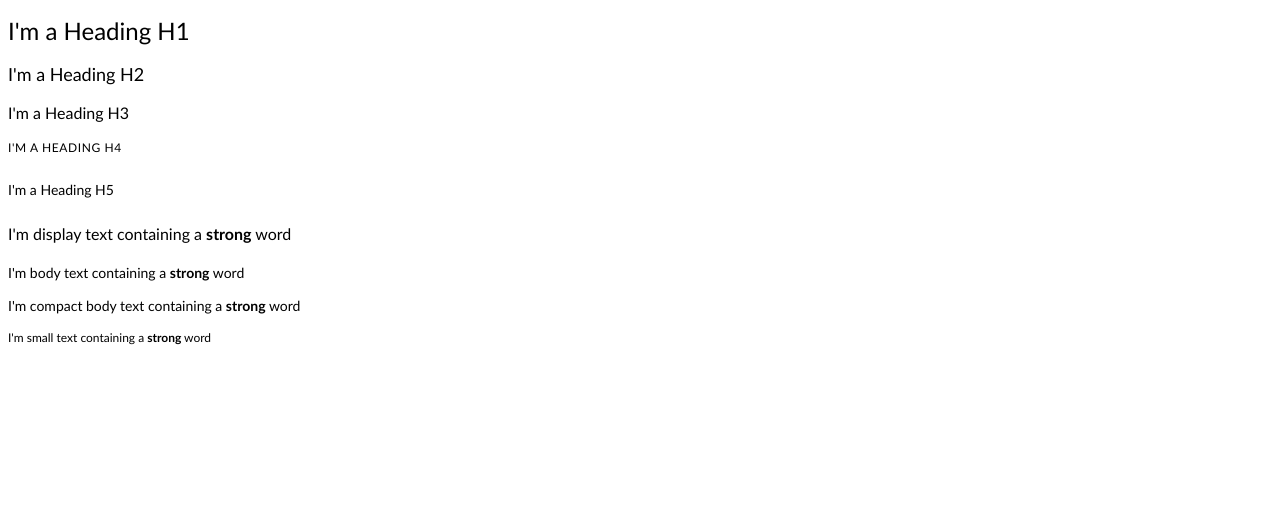
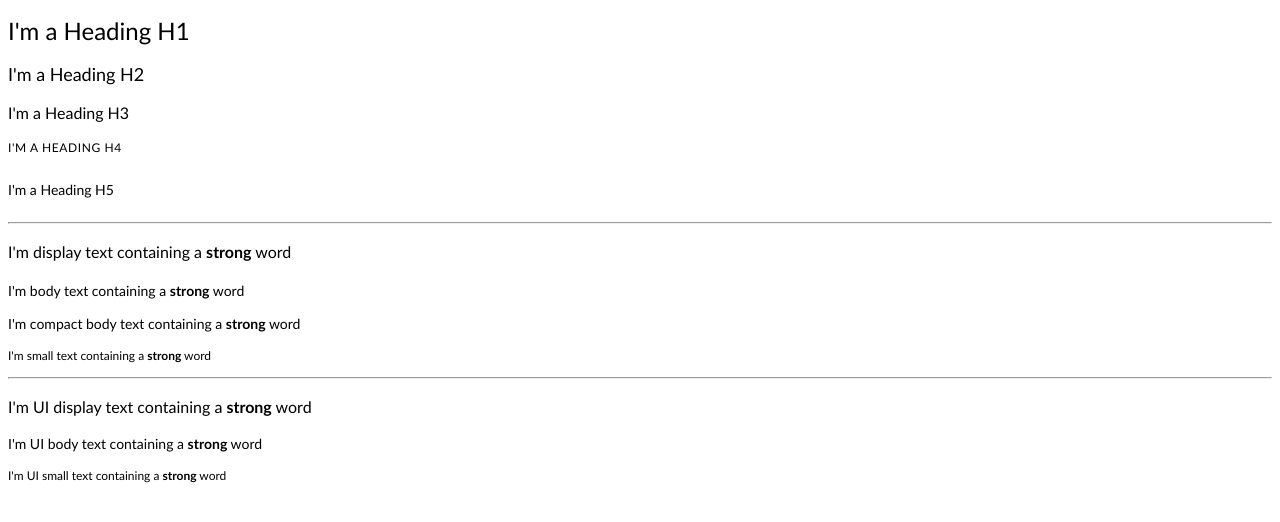
Before and after one commit to teamleadercrm/ui-typography, a website: page index.html in a window 1280 px wide. Drawn offline with Linux system fonts and the light colour scheme; a web font is replaced by a local one.

Commit message:
Update demo html file

```diff
--- a/index.html
+++ b/index.html
@@ -12,9 +12,17 @@
     <h4 class="heading heading-4">I'm a Heading H4</h4>
     <h5 class="heading heading-5">I'm a Heading H5</h5>
 
+    <hr />
+
     <p class="text text-display">I'm display text containing a <strong>strong</strong> word</p>
     <p class="text text-body">I'm body text containing a <strong>strong</strong> word</p>
     <p class="text text-body-compact">I'm compact body text containing a <strong>strong</strong> word</p>
     <p class="text text-small">I'm small text containing a <strong>strong</strong> word</p>
+
+    <hr />
+
+    <p class="ui-text ui-text-display">I'm UI display text containing a <strong>strong</strong> word</p>
+    <p class="ui-text ui-text-body">I'm UI body text containing a <strong>strong</strong> word</p>
+    <p class="ui-text ui-text-small">I'm UI small text containing a <strong>strong</strong> word</p>
   </body>
 </html>
```
